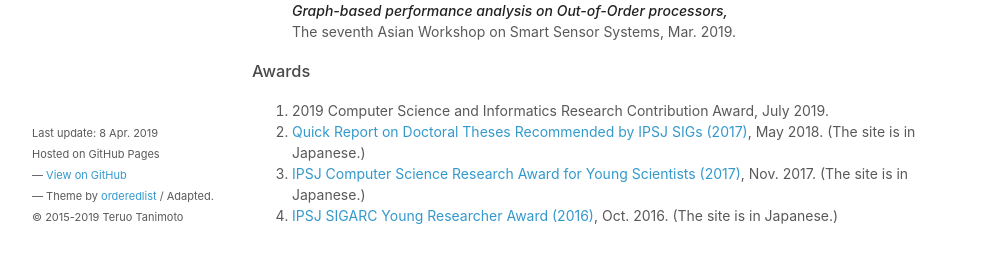
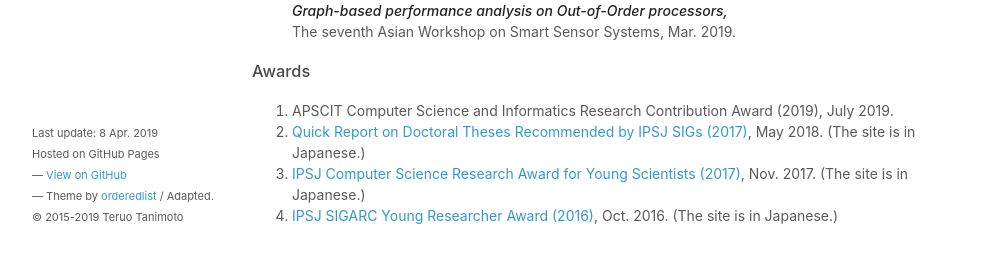
Before and after one commit to teruo41/teruo41.github.io, a Jekyll site: the page built from pubse.md, in a window 1280 px wide and 900 px high, scrolled down 742 px. Shown: the part 644-897 px from the top of the window, without its empty margins (138-1130 px from the left). Built offline with Jekyll 4.4.1, drawn with Linux system fonts in a browser that asks for light colours.

Commit message:
minor fix

```diff
--- a/pubse.md
+++ b/pubse.md
@@ -84,7 +84,7 @@ title: Publications
 
 ### Awards
 
-0. 2019 Computer Science and Informatics Research Contribution Award, July 2019.
+0. APSCIT Computer Science and Informatics Research Contribution Award (2019), July 2019.
 
 0. [Quick Report on Doctoral Theses Recommended by IPSJ SIGs (2017)](http://ipsj.or.jp/magazine/hakase/2017/ARC04.html), May 2018. (The site is in Japanese.)
 
```
